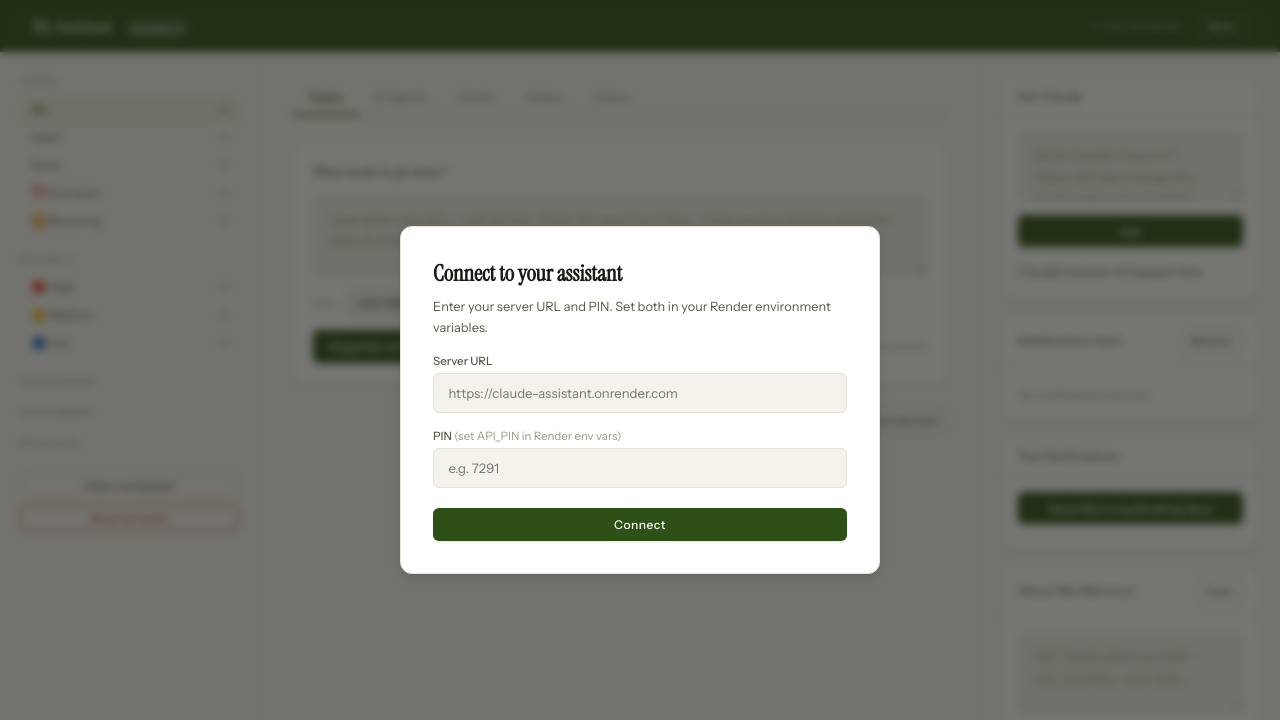
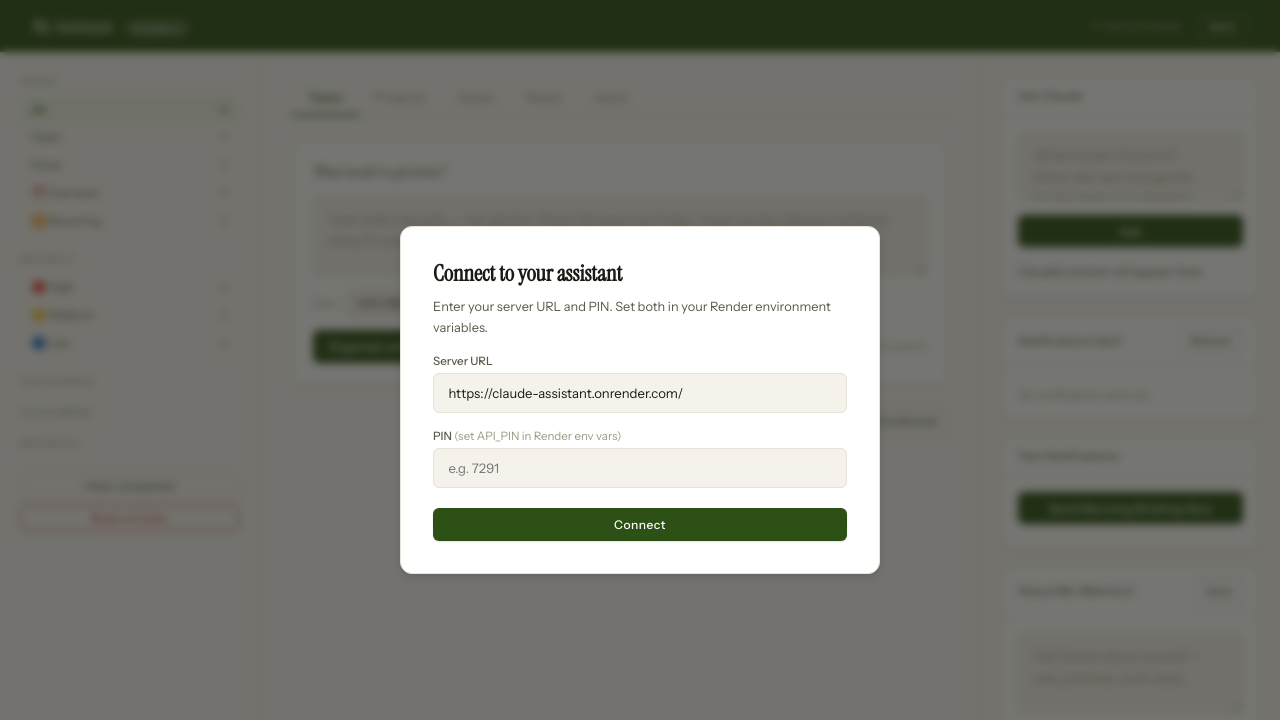
Before and after one commit to gitJoshW/claude-assistant, a website: page public/index.html in a window 1280 px wide. Drawn offline with Linux system fonts and the light colour scheme.

Commit message:
remove the need to enter the server URL

```diff
--- a/public/index.html
+++ b/public/index.html
@@ -464,7 +464,7 @@
 // ════════════════════════════════════════════════════════════
 //  STATE
 // ════════════════════════════════════════════════════════════
-let serverUrl     = 'https://claude-assistant.onrender.com/';
+let serverUrl     = '';
 let secret        = '';
 let tasks         = [];
 let projects      = [];
@@ -480,7 +480,7 @@ let notifLog      = [];
 //  INIT & SERVER
 // ════════════════════════════════════════════════════════════
 // ── CONFIG: Set your server URL here so mobile users don't have to type it ──
-const DEFAULT_SERVER_URL = '';  // e.g. 'https://claude-assistant.onrender.com'
+const DEFAULT_SERVER_URL = 'https://claude-assistant.onrender.com/';  // e.g. 'https://claude-assistant.onrender.com'
 
 async function init() {
   serverUrl = localStorage.getItem('p3_url') || '';
```
